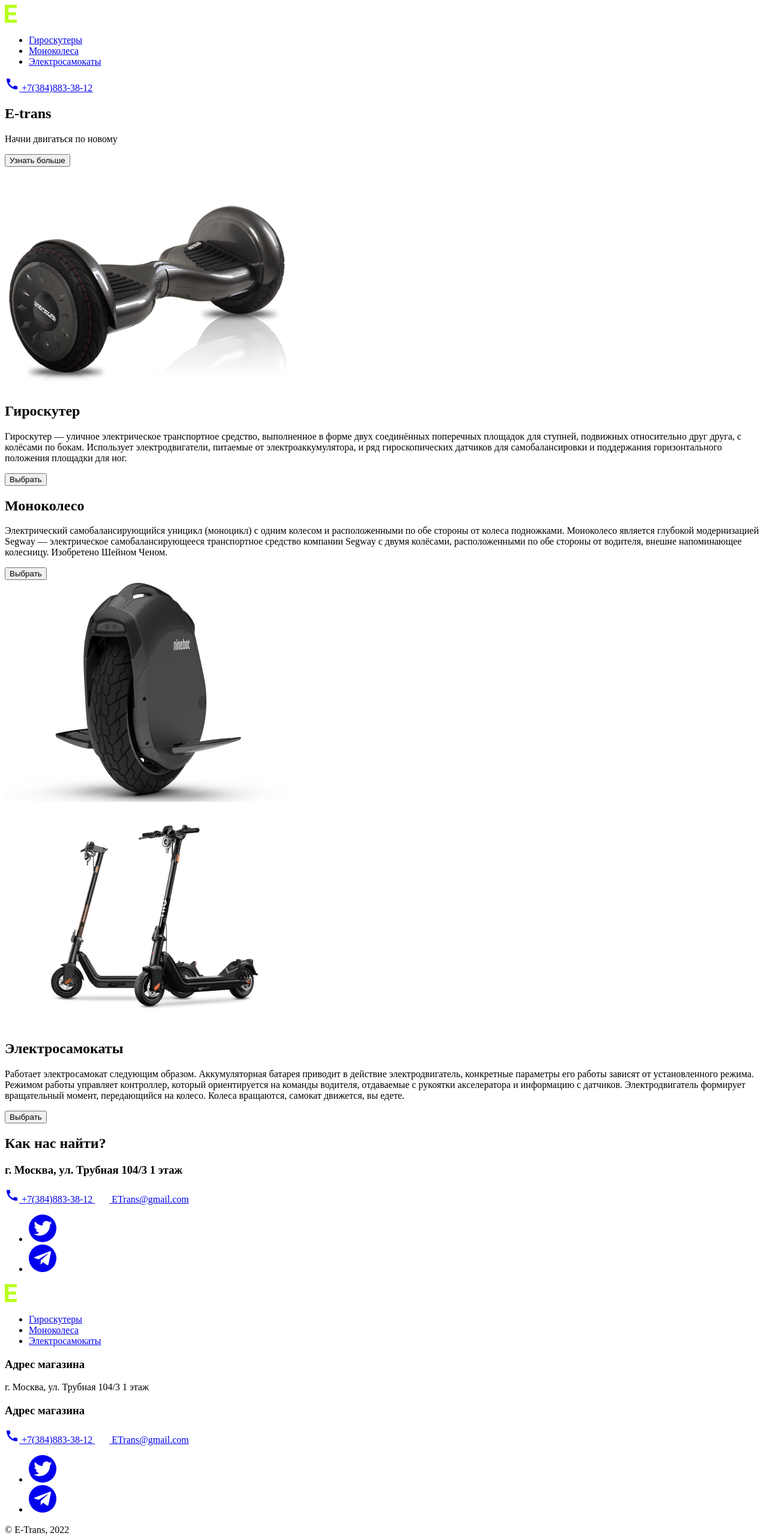
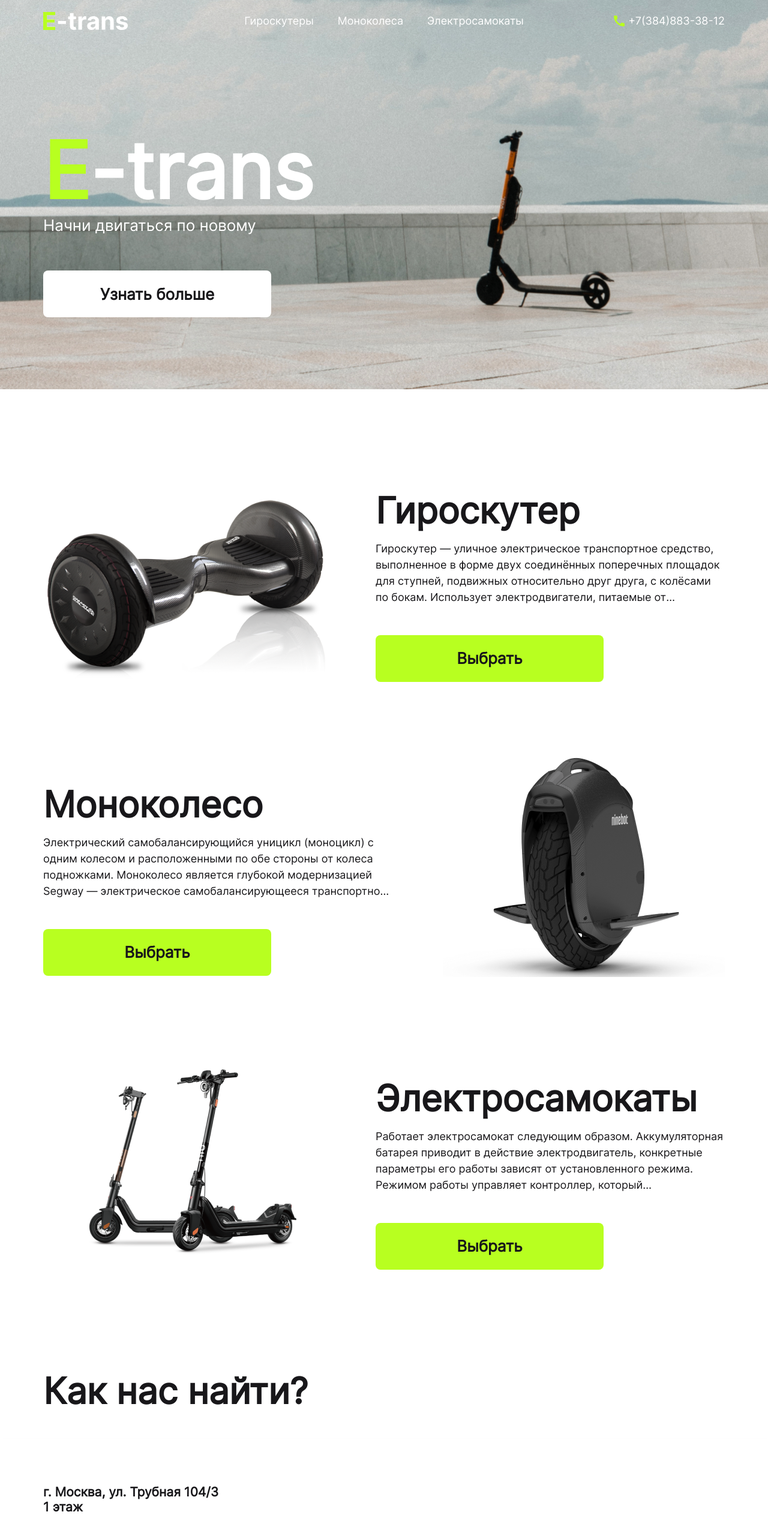
Before and after one commit to alexboagreek/e-trans, a plain HTML site: page index.html in a window 1280 px wide. Shown: the top 2561 px of the page at 60% size. Drawn offline with Linux system fonts and the light colour scheme.

Commit message:
feat: some css styles

```diff
--- /dev/null
+++ b/css/contacts.css
@@ -0,0 +1,68 @@
+.contacts__title {
+    font-weight: 700;
+    font-size: 60px;
+    line-height: 1;
+}
+.contacts-section {
+    padding-top: 60px;
+}
+.contacts__wrap {
+    box-shadow: 2px 8px 10px rgba(0, 0, 0, 0.1);
+}
+.contacts__container {
+    display: flex;
+    align-items: center;
+    padding-left: max(72px, calc((100% - 1180px) / 2));
+    padding-right: 0;
+    max-width: none;
+}
+.contacts__column {
+    width: 380px;
+    display: flex;
+    flex-direction: column;
+    gap: 36px;
+    padding-right: 20px;
+}
+.contacts__list {
+    display: flex;
+    flex-direction: column;
+    gap: 18px;
+}
+.contacts__link {
+    display: flex;
+    align-items: center;
+    gap: 3px;
+    transition: color 0.8s ease-in-out;
+}
+.contacts__link svg {
+    color: #B8FF20;
+    transition: color 0.8s ease-in-out;
+}
+
+.contacts__link:hover,
+.contacts__link:hover svg {
+    color: #cdf478;
+}
+
+.social {
+    display: flex;
+    gap: 30px;
+}
+
+.social__link {
+    color: #B8FF20;
+    transition: color 0.8s ease-in-out;
+}
+.social__link:hover {
+    color: #cdf478;
+}
+
+.contacts__map-wrapper {
+    flex-shrink: 1;
+    width: calc(100% - 380px);
+    height: 386px;
+}
+.contacts__map {
+    width: 100%;
+    height: 100%;
+}
--- /dev/null
+++ b/css/default.css
@@ -0,0 +1,63 @@
+@font-face {
+    font-family: Inter;
+    src: url('../assets/fonts/inter_cyrillic-regular.woff2') format(woff2),
+    url('../assets/fonts/inter_cyrillic-regular.woff') format(woff);
+    font-display: swap;
+    font-weight: 400;
+}
+
+html {
+    box-sizing: border-box;
+}
+
+*, *::after, *::before{
+    box-sizing: inherit;
+}
+
+body {
+    position: relative;
+    margin: 0;
+    font-family: Inter, sans-serif;
+    font-size: 18px;
+    line-height: 1.2;
+    color: #18171A;
+}
+
+h1, h1,h3, p, ul {
+    margin: 0;
+}
+
+ul {
+    padding: 0;
+    list-style: none;
+}
+
+button {
+    padding: 0;
+    cursor: pointer;
+    background-color: transparent;
+    border: none;
+    font: inherit;
+}
+
+input, button, textarea {
+    font: inherit;
+}
+
+a {
+    color: inherit;
+    text-decoration: none;
+}
+
+img, svg {
+    display: block;
+    max-width: 100%;
+    height: auto;
+    object-fit: cover;
+}
+
+.container {
+    max-width: 1324px;
+    margin: 0 auto;
+    padding: 0 72px;
+}
--- /dev/null
+++ b/css/header.css
@@ -0,0 +1,46 @@
+.header {
+    position: absolute;
+    top: 0;
+    left: 0;
+    right: 0;
+    padding: 20px 0;
+    color: #fff;
+}
+
+.header__container {
+    display: grid;
+    grid-template-columns: 3fr 6fr 3fr;
+    align-items: center;
+    gap: 15px;
+}
+.header__link-phone {
+    display: flex;
+    justify-self: end;
+    align-items: center;
+    gap: 3px;
+    color: #B8FF20;
+    transition: color 0.6s ease-in-out;
+}
+.header__phone-number {
+    color: #fff;
+    transition: color 0.6s ease-in-out;
+}
+
+.header__link-phone:hover,
+.header__link-phone:hover .header__phone-number {
+    color: #CDF478;
+}
+
+.navigation__list {
+    display: flex;
+    align-items: center;
+    justify-content: center;
+    gap: 40px;
+}
+
+.navigation__item {
+    transition: color 0.6s ease-in-out;
+}
+.navigation__item:hover {
+    color: #CDF478;
+}
--- /dev/null
+++ b/css/hero.css
@@ -0,0 +1,44 @@
+.hero {
+    background-image: url('../assets/img/hero-bg.jpg');
+    background-size: cover;
+    background-position: center;
+    background-repeat: no-repeat;
+    padding: 220px 0 120px 0;
+    color: #fff;
+    margin-bottom: 60px;
+}
+.hero__title {
+    font-weight: 700;
+    font-size: 130px;
+    line-height: 1;
+    margin-bottom: 10px;
+}
+.hero__title-letter {
+    color: #B8FF20;
+}
+.hero__subtitle {
+    font-size: 26px;
+    margin-bottom: 60px;
+}
+.hero__btn {
+    min-width: 380px;
+    height: 78px;
+    padding: 14px 30px;
+    border: 2px solid transparent;
+    background-color: #ffffff;
+    border-radius: 8px;
+    outline: none;
+    font-size: 26px;
+    font-weight: 700;
+    color: #18171A;
+    transition: background-color 0.6s ease-in-out, border-color 0.4s ease-in-out;
+}
+.hero__btn:hover {
+    background-color: #CDF478;
+}
+.hero__btn:focus {
+    border-color: #B8FF20;
+}
+.hero__btn:active {
+    background-color: #B8FF20;
+}
--- /dev/null
+++ b/css/product.css
@@ -0,0 +1,59 @@
+.product {
+    padding: 60px 0;
+}
+.product:nth-child(odd) .product__container {
+    flex-direction: row-reverse;
+}
+.product__container {
+    display: flex;
+    justify-content: space-between;
+    align-items: center;
+    gap: 20px;
+}
+.product__content {
+    max-width: 582px;
+}
+.product__title {
+    font-weight: 700;
+    font-size: 60px;
+    line-height: 1;
+    margin-bottom: 20px;
+}
+.product__description {
+    line-height: 1.5;
+    margin-bottom: 50px;
+    overflow: hidden;
+    display: -webkit-box;
+    -webkit-box-orient: vertical;
+    -webkit-line-clamp: 4;
+}
+
+.product__btn {
+    min-width: 380px;
+    height: 78px;
+    padding: 14px 30px;
+    border: 2px solid transparent;
+    background-color: #B8FF20;
+    border-radius: 8px;
+    outline: none;
+    font-size: 26px;
+    font-weight: 700;
+    color: #18171A;
+    transition-property: background-color, color, border-color;
+    transition-timing-function: ease-in-out;
+    transition-duration: 0.5s 0.5s 0.6s;
+}
+
+.product__btn:hover {
+    background-color: #CDF478;
+}
+
+.product__btn:focus {
+    border-color: #18171A;
+}
+
+.product__btn:active {
+    color: #ffffff;
+    transition-duration: 0.2s;
+    background-color: #18171A;
+}
--- a/css/style.css
+++ b/css/style.css
@@ -0,0 +1,6 @@
+@import 'normalize.css';
+@import 'default.css';
+@import 'header.css';
+@import 'hero.css';
+@import 'product.css';
+@import 'contacts.css';
--- a/index.html
+++ b/index.html
@@ -10,7 +10,7 @@
   </head>
   <body>
     <header class="header">
-      <div class="container">
+      <div class="container header__container">
         <img
           class="header__logo"
           src="assets/img/logo.svg"
@@ -44,7 +44,7 @@
               fill="currentColor"
             />
           </svg>
-          <span class="header__pnone-number">+7(384)883-38-12</span>
+          <span class="header__phone-number">+7(384)883-38-12</span>
         </a>
       </div>
     </header>
@@ -77,6 +77,7 @@
       </section>
       <section class="product" id="monowheels">
         <div class="container product__container">
+          <img src="assets/img/mono.png" alt="Моноколесо" />
           <div class="product__content">
             <h2 class="product__title">Моноколесо</h2>
             <p class="product__description">
@@ -84,7 +85,6 @@
             </p>
             <button class="product__btn">Выбрать</button>
           </div>
-          <img src="assets/img/mono.png" alt="Моноколесо" />
         </div>
       </section>
       <section class="product" id="electroscooter">
@@ -99,7 +99,7 @@
           </div>
         </div>
       </section>
-      <section class="contacts">
+      <section class="contacts contacts-section">
           <div class="container">
               <h2 class="contacts__title">Как нас найти?</h2>
           </div>
@@ -117,8 +117,8 @@
                         </svg>
                         <span class="contacts__link-text">+7(384)883-38-12</span>
                         <a class="contacts__link" href="mailto:ETrans@gmail.com">
-                            <svg width="24" height="24" viewbox="0 0 24 24" fill="none" xmlns="http://www.w3.org/2000/svg">
-                                <path d="M20 4H4C2.9 4 2.01 4.9 2.01 6L2 18C2 19.1 2.9 20 4 20H20C21.1 20 22 19.1 22 18V6C22 4.9 21.1 4 20 4ZM19.6 8.25L12.53 12.67C12.21 12.87 11.79 12.87 11.47 12.67L4.4 8.25C4.29973 8.19371 4.21192 8.11766 4.14189 8.02645C4.07186 7.93525 4.02106 7.83078 3.99258 7.71937C3.96409 7.60796 3.9585 7.49194 3.97616 7.37831C3.99381 7.26468 4.03434 7.15581 4.09528 7.0583C4.15623 6.96079 4.23632 6.87666 4.33073 6.811C4.42513 6.74533 4.53187 6.69951 4.6445 6.6763C4.75712 6.65309 4.87328 6.65297 4.98595 6.67595C5.09863 6.69893 5.20546 6.74453 5.3 6.81L12 11L18.7 6.81C18.7945 6.74453 18.9014 6.69893 19.014 6.67595C19.1267 6.65297 19.2429 6.65309 19.3555 6.6763C19.4681 6.69951 19.5749 6.74533 19.6693 6.811C19.7637 6.87666 19.8438 6.96079 19.9047 7.0583C19.9657 7.15581 20.0062 7.26468 20.0238 7.37831C20.0415 7.49194 20.0359 7.60796 20.0074 7.71937C19.9789 7.83078 19.9281 7.93525 19.8581 8.02645C19.7881 8.11766 19.7003 8.19371 19.6 8.25Z" fill="white"/>
+                          <svg width="24" height="24" viewbox="0 0 24 24" fill="none" xmlns="http://www.w3.org/2000/svg">
+                            <path d="M20 4H4C2.9 4 2.01 4.9 2.01 6L2 18C2 19.1 2.9 20 4 20H20C21.1 20 22 19.1 22 18V6C22 4.9 21.1 4 20 4ZM19.6 8.25L12.53 12.67C12.21 12.87 11.79 12.87 11.47 12.67L4.4 8.25C4.29973 8.19371 4.21192 8.11766 4.14189 8.02645C4.07186 7.93525 4.02106 7.83078 3.99258 7.71937C3.96409 7.60796 3.9585 7.49194 3.97616 7.37831C3.99381 7.26468 4.03434 7.15581 4.09528 7.0583C4.15623 6.96079 4.23632 6.87666 4.33073 6.811C4.42513 6.74533 4.53187 6.69951 4.6445 6.6763C4.75712 6.65309 4.87328 6.65297 4.98595 6.67595C5.09863 6.69893 5.20546 6.74453 5.3 6.81L12 11L18.7 6.81C18.7945 6.74453 18.9014 6.69893 19.014 6.67595C19.1267 6.65297 19.2429 6.65309 19.3555 6.6763C19.4681 6.69951 19.5749 6.74533 19.6693 6.811C19.7637 6.87666 19.8438 6.96079 19.9047 7.0583C19.9657 7.15581 20.0062 7.26468 20.0238 7.37831C20.0415 7.49194 20.0359 7.60796 20.0074 7.71937C19.9789 7.83078 19.9281 7.93525 19.8581 8.02645C19.7881 8.11766 19.7003 8.19371 19.6 8.25Z" fill="#B8FF20"/>
                             </svg>
                             <span class="contacts__link-text">ETrans@gmail.com</span>
                           </a>
@@ -126,7 +126,7 @@
                   </div>
                   <ul class="contacts__social social">
                      <li class="social__item">
-                         <a href="#">
+                         <a class="social__link" href="#">
                             <svg width="46" height="46" viewbox="0 0 46 46" fill="none" xmlns="http://www.w3.org/2000/svg">
                                 <circle cx="23" cy="23" r="23" fill="currentColor"/>
                                 <path d="M38.5239 13.5827C37.4106 14.076 36.2146 14.4094 34.9573 14.56C36.2546 13.7837 37.2252 12.562 37.6879 11.1227C36.4691 11.8467 35.1351 12.3563 33.7439 12.6294C32.8084 11.6305 31.5693 10.9685 30.219 10.746C28.8687 10.5235 27.4827 10.7531 26.2763 11.399C25.0698 12.045 24.1103 13.0712 23.5468 14.3183C22.9833 15.5654 22.8473 16.9637 23.1599 18.296C20.6902 18.172 18.2741 17.5301 16.0685 16.4119C13.8629 15.2937 11.9171 13.7242 10.3573 11.8054C9.82393 12.7254 9.51727 13.792 9.51727 14.928C9.51667 15.9507 9.76851 16.9577 10.2504 17.8597C10.7324 18.7617 11.4295 19.5307 12.2799 20.0987C11.2936 20.0673 10.3291 19.8008 9.4666 19.3214V19.4014C9.4665 20.8357 9.96264 22.2259 10.8708 23.336C11.779 24.4462 13.0434 25.2079 14.4493 25.492C13.5343 25.7396 12.5751 25.7761 11.6439 25.5987C12.0406 26.8328 12.8133 27.9121 13.8538 28.6853C14.8943 29.4585 16.1505 29.8869 17.4466 29.9107C15.2464 31.6379 12.5291 32.5748 9.73193 32.5707C9.23644 32.5708 8.74137 32.5419 8.24927 32.484C11.0886 34.3096 14.3937 35.2785 17.7693 35.2747C29.1959 35.2747 35.4426 25.8107 35.4426 17.6027C35.4426 17.336 35.4359 17.0667 35.4239 16.8C36.639 15.9213 37.6878 14.8332 38.5213 13.5867L38.5239 13.5827Z" fill="white"/>
@@ -134,7 +134,7 @@
                          </a>
                      </li>
                      <li class="social__item">
-                        <a href="#">
+                        <a class="social__link" href="#">
                             <svg width="46" height="46" viewbox="0 0 46 46" fill="none" xmlns="http://www.w3.org/2000/svg">
                                 <circle cx="23" cy="23" r="23" fill="currentColor"/>
                                 <path d="M36.9187 13.1625L32.6937 33.0875C32.375 34.4937 31.5437 34.8438 30.3625 34.1812L23.925 29.4375L20.8187 32.425C20.475 32.7687 20.1875 33.0562 19.525 33.0562L19.9875 26.5L31.9187 15.7188C32.4375 15.2563 31.8062 15 31.1125 15.4625L16.3625 24.75L10.0125 22.7625C8.63121 22.3313 8.60621 21.3813 10.3 20.7188L35.1375 11.15C36.2875 10.7188 37.2937 11.4063 36.9187 13.1625Z" fill="white"/>
```
Also changed, not shown: assets/fonts/inter_cyrillic-700.woff (added), assets/fonts/inter_cyrillic-700.woff2 (added), assets/fonts/inter_cyrillic-regular.woff (added), assets/fonts/inter_cyrillic-regular.woff2 (added), assets/img/background.jpg (added), assets/img/hero-bg.jpg (added), css/normalize.css (added).
